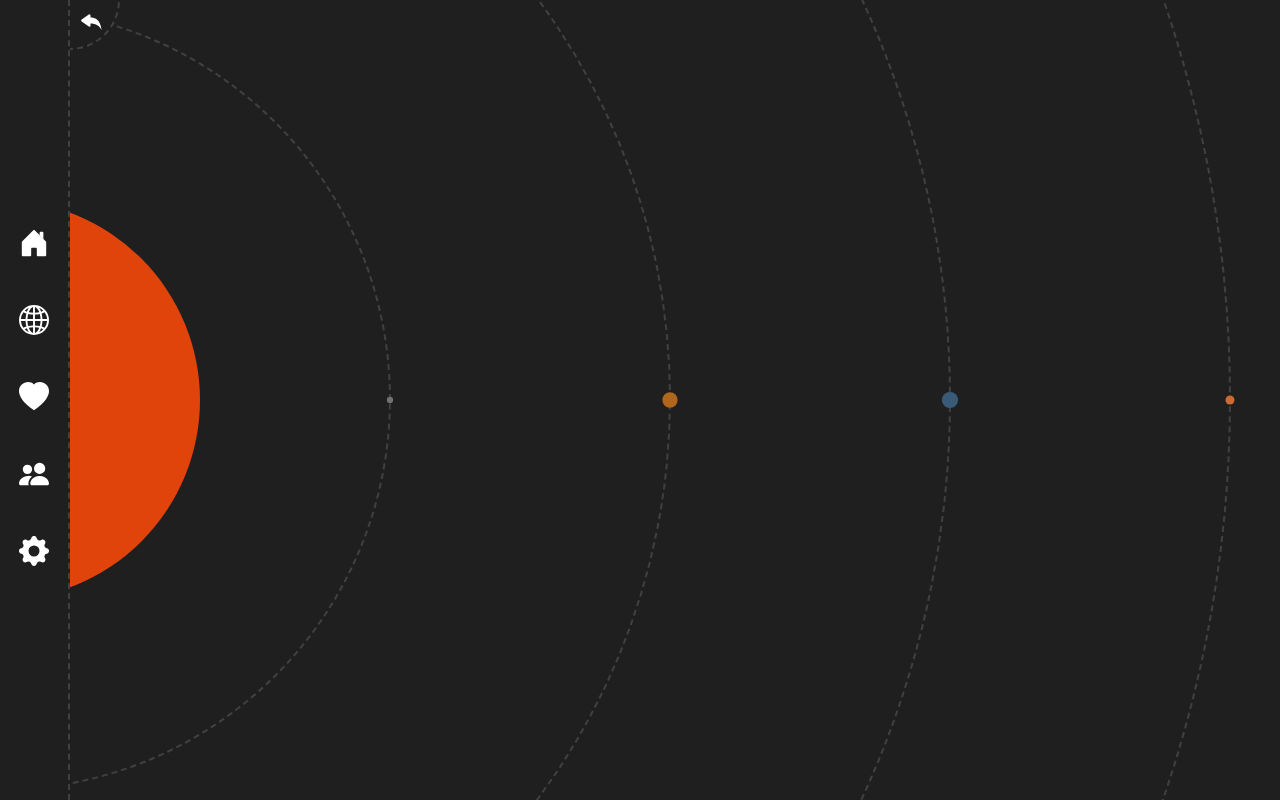
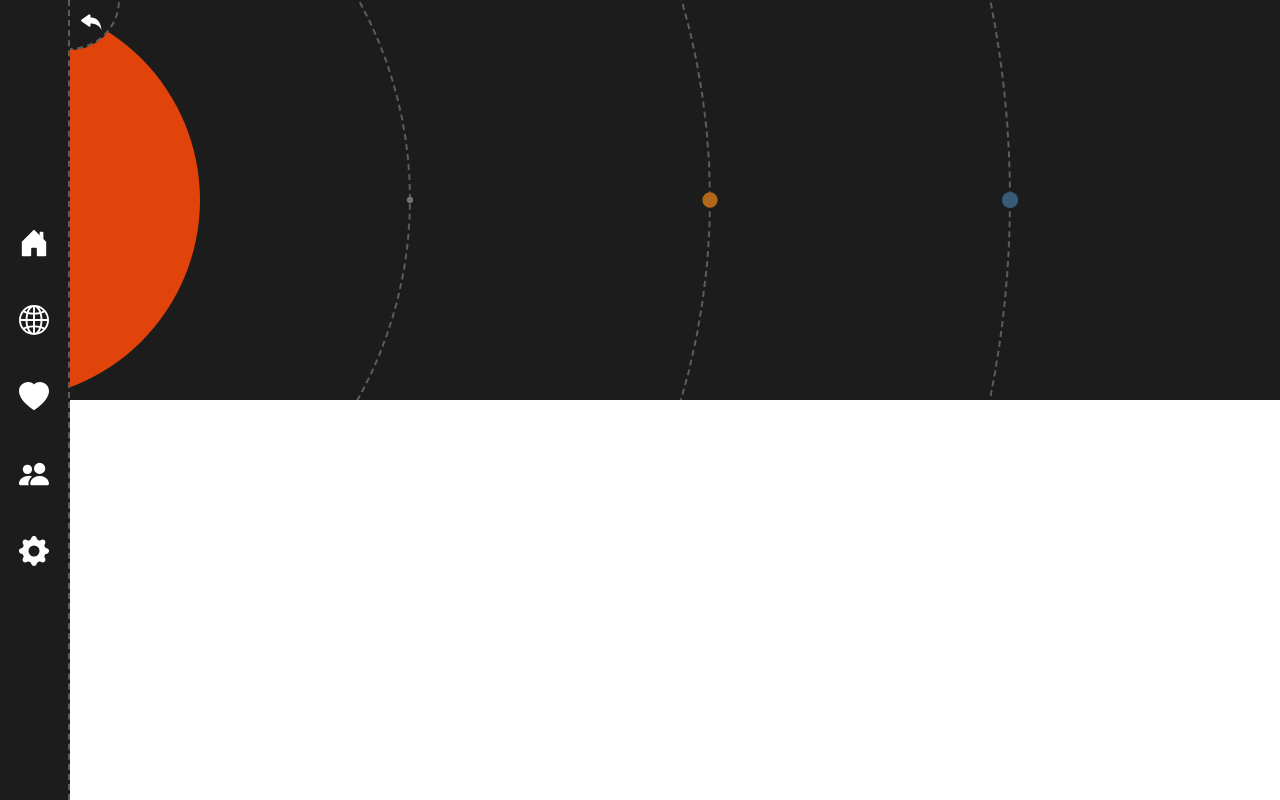
Before and after one commit to Versonee/react-app, a React (Create React App) app: page /planets in a window 1280 px wide. Built offline with nearby package versions, Linux system fonts and the light colour scheme.

Commit message:
Planetki (#9)
* added routing, navigation

* updated planet view, added planets, changed ui design

* hotfix

* removed debug.log from git

* changed planetary view

```diff
--- a/src/components/PlanetView.js
+++ b/src/components/PlanetView.js
@@ -78,8 +78,8 @@ class PlanetView extends Component{
         return(
             <>
                 <Navigation toggleable={1}/>
-                <div className="planet-view">
-                    <div className="planet-container">
+                <div className="planets-panel">
+                    <div className="planets-container">
                             <div className="star sun">
                                 {planetList.map((value,index)=>{
                                     return <div key={index+"orbit"} className="orbit"></div>
@@ -88,7 +88,6 @@ class PlanetView extends Component{
                             {planetList.map((value,index)=>{
                                 return <div key={index+"planet"} className={"planet planet-"+ value.name}></div>
                             })}
-
                     </div>
                 </div>
             </>
--- a/src/css/style.css
+++ b/src/css/style.css
@@ -2,10 +2,10 @@ body {
   overflow: hidden;
 }
 
-.planet-view {
-  background-color: rgba(255, 255, 255, 0.15);
+.planets-panel {
+  background: #1c1c1c;
   width: 100vw;
-  height: 100vh;
+  height: 50vh;
   max-height: 100vh;
   display: flex;
   flex-direction: column;
@@ -13,27 +13,27 @@ body {
   overflow-x: scroll;
   overflow-y: hidden;
 }
-.planet-view::-webkit-scrollbar {
-  background: #1f1f1f;
+.planets-panel::-webkit-scrollbar {
+  border: dashed 2px #5c5c5c;
   height: 10px;
 }
-.planet-view::-webkit-scrollbar-button {
+.planets-panel::-webkit-scrollbar-button {
   display: none;
 }
-.planet-view::-webkit-scrollbar-thumb {
-  background: rgba(255, 255, 255, 0.15);
+.planets-panel::-webkit-scrollbar-thumb {
+  background: #1c1c1c;
+  border: solid 2px #5c5c5c;
   border-radius: 5px;
 }
-.planet-view .planet-container {
+.planets-panel .planets-container {
   height: 100%;
   margin: 0 auto;
-  background: #1f1f1f;
-  position: relative;
+  background: #1c1c1c;
   display: flex;
   flex-direction: row;
   align-items: center;
 }
-.planet-view .planet-container .star {
+.planets-panel .planets-container .star {
   width: 400px;
   height: 400px;
   margin-left: -200px;
@@ -42,122 +42,122 @@ body {
   position: relative;
   z-index: 0;
 }
-.planet-view .planet-container .star .orbit {
-  border: dashed 2px rgba(255, 255, 255, 0.15);
+.planets-panel .planets-container .star .orbit {
+  border: dashed 2px #5c5c5c;
   border-radius: 50%;
   position: absolute;
 }
-.planet-view .planet-container .star .orbit:nth-child(1) {
-  width: 780px;
-  height: 780px;
-  top: -193px;
-  left: -193px;
+.planets-panel .planets-container .star .orbit:nth-child(1) {
+  width: 820px;
+  height: 820px;
+  top: -213px;
+  left: -213px;
 }
-.planet-view .planet-container .star .orbit:nth-child(2) {
-  width: 1340px;
-  height: 1340px;
-  top: -473px;
-  left: -473px;
+.planets-panel .planets-container .star .orbit:nth-child(2) {
+  width: 1420px;
+  height: 1420px;
+  top: -513px;
+  left: -513px;
 }
-.planet-view .planet-container .star .orbit:nth-child(3) {
-  width: 1900px;
-  height: 1900px;
-  top: -753px;
-  left: -753px;
+.planets-panel .planets-container .star .orbit:nth-child(3) {
+  width: 2020px;
+  height: 2020px;
+  top: -813px;
+  left: -813px;
 }
-.planet-view .planet-container .star .orbit:nth-child(4) {
-  width: 2460px;
-  height: 2460px;
-  top: -1033px;
-  left: -1033px;
+.planets-panel .planets-container .star .orbit:nth-child(4) {
+  width: 2620px;
+  height: 2620px;
+  top: -1113px;
+  left: -1113px;
 }
-.planet-view .planet-container .star .orbit:nth-child(5) {
-  width: 3020px;
-  height: 3020px;
-  top: -1313px;
-  left: -1313px;
+.planets-panel .planets-container .star .orbit:nth-child(5) {
+  width: 3220px;
+  height: 3220px;
+  top: -1413px;
+  left: -1413px;
 }
-.planet-view .planet-container .star .orbit:nth-child(6) {
-  width: 3580px;
-  height: 3580px;
-  top: -1593px;
-  left: -1593px;
+.planets-panel .planets-container .star .orbit:nth-child(6) {
+  width: 3820px;
+  height: 3820px;
+  top: -1713px;
+  left: -1713px;
 }
-.planet-view .planet-container .star .orbit:nth-child(7) {
-  width: 4140px;
-  height: 4140px;
-  top: -1873px;
-  left: -1873px;
+.planets-panel .planets-container .star .orbit:nth-child(7) {
+  width: 4420px;
+  height: 4420px;
+  top: -2013px;
+  left: -2013px;
 }
-.planet-view .planet-container .star .orbit:nth-child(8) {
-  width: 4700px;
-  height: 4700px;
-  top: -2153px;
-  left: -2153px;
+.planets-panel .planets-container .star .orbit:nth-child(8) {
+  width: 5020px;
+  height: 5020px;
+  top: -2313px;
+  left: -2313px;
 }
-.planet-view .planet-container .planet {
+.planets-panel .planets-container .planet {
   z-index: 2;
   width: 180px;
   height: 180px;
   background: grey;
   border-radius: 50%;
-  margin-left: 100px;
+  margin-left: 120px;
   transition: 0.3s;
 }
-.planet-view .planet-container .planet:nth-child(2) {
+.planets-panel .planets-container .planet:nth-child(2) {
   transform: scale(0.035);
   background: #727272;
 }
-.planet-view .planet-container .planet:nth-child(2):hover {
+.planets-panel .planets-container .planet:nth-child(2):hover {
   transform: scale(0.042);
 }
-.planet-view .planet-container .planet:nth-child(3) {
+.planets-panel .planets-container .planet:nth-child(3) {
   transform: scale(0.085);
   background: #B0661B;
 }
-.planet-view .planet-container .planet:nth-child(3):hover {
+.planets-panel .planets-container .planet:nth-child(3):hover {
   transform: scale(0.102);
 }
-.planet-view .planet-container .planet:nth-child(4) {
+.planets-panel .planets-container .planet:nth-child(4) {
   transform: scale(0.09);
   background: #395B78;
 }
-.planet-view .planet-container .planet:nth-child(4):hover {
+.planets-panel .planets-container .planet:nth-child(4):hover {
   transform: scale(0.108);
 }
-.planet-view .planet-container .planet:nth-child(5) {
+.planets-panel .planets-container .planet:nth-child(5) {
   transform: scale(0.05);
   background: #CC6B32;
 }
-.planet-view .planet-container .planet:nth-child(5):hover {
+.planets-panel .planets-container .planet:nth-child(5):hover {
   transform: scale(0.06);
 }
-.planet-view .planet-container .planet:nth-child(6) {
+.planets-panel .planets-container .planet:nth-child(6) {
   transform: scale(1);
   background: #757475;
 }
-.planet-view .planet-container .planet:nth-child(6):hover {
+.planets-panel .planets-container .planet:nth-child(6):hover {
   transform: scale(1.2);
 }
-.planet-view .planet-container .planet:nth-child(7) {
+.planets-panel .planets-container .planet:nth-child(7) {
   transform: scale(0.85);
   background: #BEB598;
 }
-.planet-view .planet-container .planet:nth-child(7):hover {
+.planets-panel .planets-container .planet:nth-child(7):hover {
   transform: scale(1.02);
 }
-.planet-view .planet-container .planet:nth-child(8) {
+.planets-panel .planets-container .planet:nth-child(8) {
   transform: scale(0.36);
   background: #C9EFF2;
 }
-.planet-view .planet-container .planet:nth-child(8):hover {
+.planets-panel .planets-container .planet:nth-child(8):hover {
   transform: scale(0.432);
 }
-.planet-view .planet-container .planet:nth-child(9) {
+.planets-panel .planets-container .planet:nth-child(9) {
   transform: scale(0.35);
   background: #2766BB;
 }
-.planet-view .planet-container .planet:nth-child(9):hover {
+.planets-panel .planets-container .planet:nth-child(9):hover {
   transform: scale(0.42);
 }
 
@@ -180,8 +180,8 @@ body {
 .navbar .nav-container {
   height: 100%;
   width: 70px;
-  background: #1f1f1f;
-  border-right: dashed 2px rgba(255, 255, 255, 0.15);
+  background: #1c1c1c;
+  border-right: dashed 2px #5c5c5c;
   box-sizing: border-box;
   display: flex;
   align-items: center;
@@ -200,11 +200,11 @@ body {
   display: flex;
   width: 50px;
   height: 50px;
-  background: #1f1f1f;
+  background: #1c1c1c;
   border-bottom-right-radius: 50px;
   cursor: pointer;
-  border-right: dashed 2px rgba(255, 255, 255, 0.15);
-  border-bottom: dashed 2px rgba(255, 255, 255, 0.15);
+  border-right: dashed 2px #5c5c5c;
+  border-bottom: dashed 2px #5c5c5c;
   box-sizing: border-box;
 }
 .navbar .toggle-button .toggle-icon {
--- a/src/css/style.scss
+++ b/src/css/style.scss
@@ -1,14 +1,14 @@
-$lines: rgba(255,255,255,.15);
-$background_dark: #1f1f1f;
+$lines: #5c5c5c;
+$background_dark: #1c1c1c;
 $complementary: #E0440B;
 
 body{
     overflow:hidden;
 }
-.planet-view {
-    background-color: $lines;
+.planets-panel {
+    background: $background_dark;
     width: 100vw;
-    height: 100vh;
+    height: 50vh;
     max-height: 100vh;
     display: flex;
     flex-direction: column;
@@ -16,26 +16,28 @@ body{
     overflow-x: scroll;
     overflow-y: hidden;
     &::-webkit-scrollbar{
-        background: $background_dark;
+        //background: $background_dark;
+        border: dashed 2px $lines;
         height:10px;
     }
     &::-webkit-scrollbar-button{
         display:none;
     }
     &::-webkit-scrollbar-thumb{
-        background:  $lines;
+        background:  $background_dark;
+        border: solid 2px $lines;
         border-radius: 5px;
     }
-    .planet-container {
+
+    .planets-container {
         height: 100%;
         margin: 0 auto;
         background: $background_dark;
-        position: relative;
         display: flex;
         flex-direction: row;
         align-items: center;
 
-        $space: 100;
+        $space: 120;
         $star_size: 400;
         $planet_size: 180;
         $orbit_width:2;
```
Lines whose indentation alone changed are shown as unchanged.
